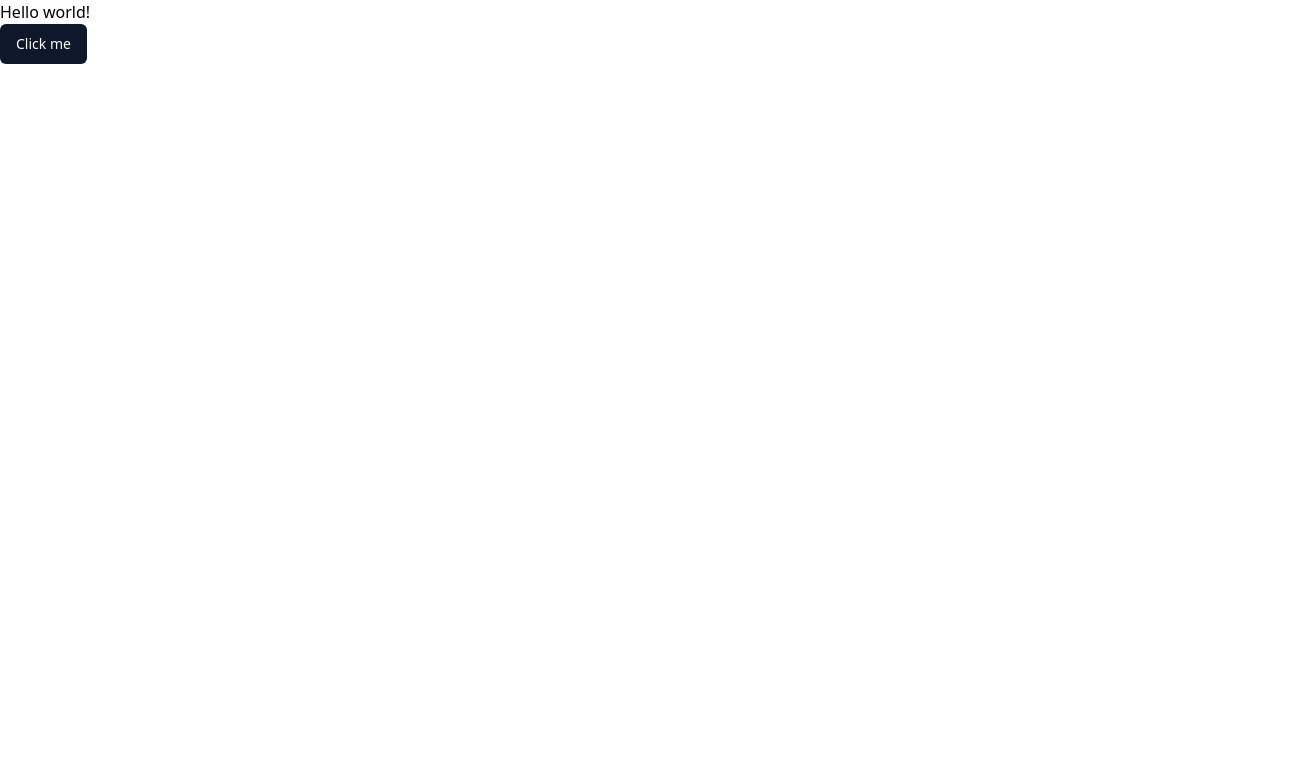
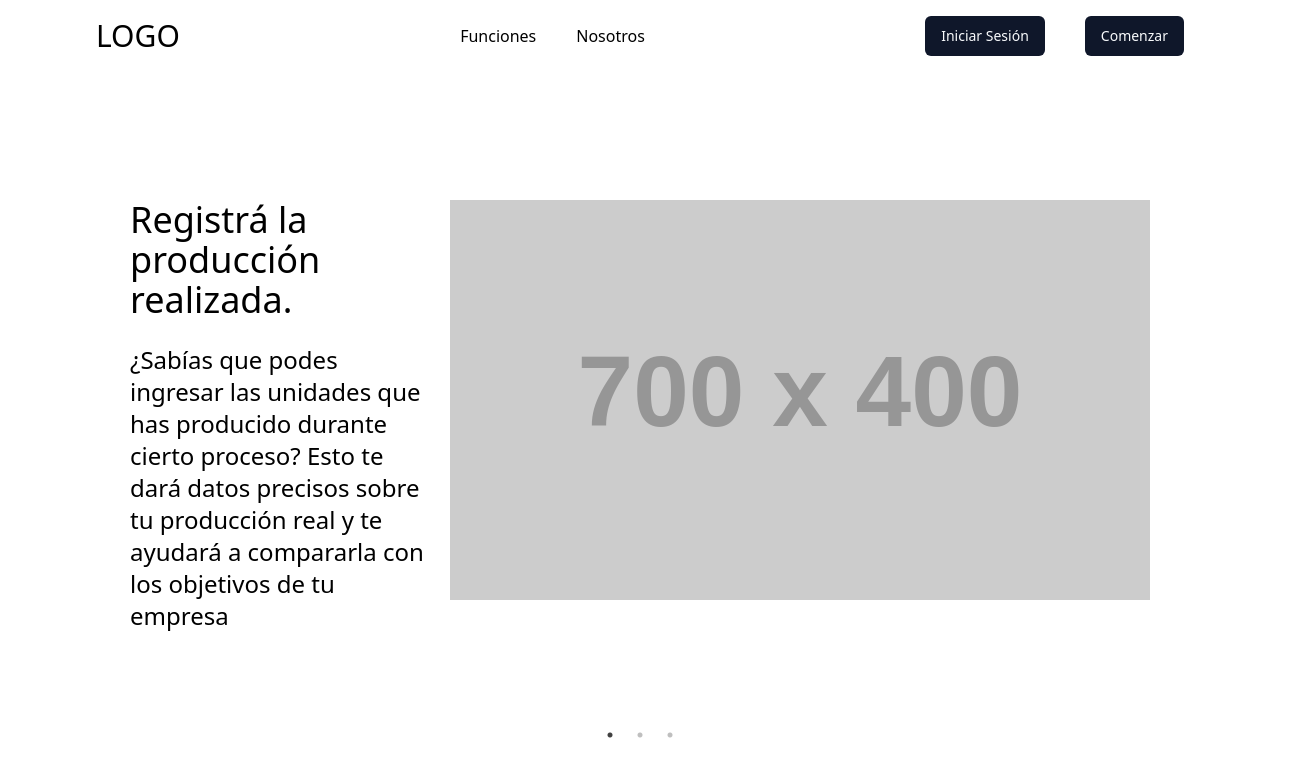
Before and after one commit to No-Country/s13-11-m-java, a React (Vite) app in the folder frontend/: page / in a window 1280 px wide. Shown: the top 776 px of the page, 1305 px wide, since content can reach past the window. Built offline with nearby package versions, Linux system fonts and the light colour scheme.

Commit message:
Started onBoarding page using react-slick

```diff
--- a/frontend/package.json
+++ b/frontend/package.json
@@ -24,6 +24,8 @@
     "react-dom": "^18.2.0",
     "react-redux": "^9.1.0",
     "react-router-dom": "^6.22.0",
+    "react-slick": "^0.30.1",
+    "slick-carousel": "^1.8.1",
     "sort-by": "^1.2.0",
     "tailwind-merge": "^2.2.1",
     "tailwindcss-animate": "^1.0.7"
--- /dev/null
+++ b/frontend/src/components/OnBoardingHeader.tsx
@@ -0,0 +1,20 @@
+import { Link } from "react-router-dom";
+import { Button } from "./ui/button";
+
+const OnBoardingHeader = () => {
+  return (
+    <div className="flex justify-between items-center px-24 py-4">
+      <h1 className="text-3xl">LOGO</h1>
+      <div className="flex gap-10">
+        <Link to="#">Funciones</Link>
+        <Link to="#">Nosotros</Link>
+      </div>
+      <div className="flex gap-10">
+        <Button>Iniciar Sesión</Button>
+        <Button>Comenzar</Button>
+      </div>
+    </div>
+  );
+};
+
+export default OnBoardingHeader;
--- a/frontend/src/main.tsx
+++ b/frontend/src/main.tsx
@@ -3,7 +3,6 @@ import ReactDOM from "react-dom/client";
 import "./index.css";
 import { RouterProvider } from "react-router-dom";
 import "./index.css";
-import { Button } from "./components/ui/button";
 import { router } from "./routes/mainRoutes";
 import { Provider } from "react-redux";
 import { store } from "./app/store";
@@ -12,7 +11,6 @@ ReactDOM.createRoot(document.getElementById("root")!).render(
   <React.StrictMode>
     <Provider store={store}>
       <RouterProvider router={router} />
-      <Button>Click me</Button>
     </Provider>
   </React.StrictMode>
 );
--- /dev/null
+++ b/frontend/src/pages/OnBoarding.tsx
@@ -0,0 +1,67 @@
+import React from "react";
+import Slider from "react-slick";
+import OnboardingHeader from "../components/OnBoardingHeader";
+import { Button } from "@/components/ui/button";
+import "slick-carousel/slick/slick.css";
+import "slick-carousel/slick/slick-theme.css";
+
+const settings = {
+  dots: true,
+  infinite: true,
+  speed: 1000,
+  slidesToShow: 1,
+  slidesToScroll: 1,
+};
+
+const Carousel: React.FC = () => {
+  return (
+    <div className="w-full">
+      <OnboardingHeader />
+      <Slider {...settings}>
+        <div cl>
+          <div className="flex justify-center">
+            <div className="flex justify-center items-start pt-32">
+              <div className="flex flex-col w-1/4">
+                <h2 className="text-4xl">Registrá la producción realizada.</h2>
+                <p className="text-2xl pt-6 pr-6">
+                  ¿Sabías que podes ingresar las unidades que has producido durante cierto proceso? Esto te dará datos
+                  precisos sobre tu producción real y te ayudará a compararla con los objetivos de tu empresa
+                </p>
+              </div>
+              <img src="https://via.placeholder.com/700x400" alt="placeholder" />
+            </div>
+          </div>
+        </div>
+        <div>
+          <div className="flex justify-center items-start pt-32">
+            <div className="flex flex-col w-1/4">
+              <h2 className="text-4xl">Modificá el tiempo de proceso.</h2>
+              <p className="text-2xl pt-6 pr-6">
+                Los trabajadores pueden ajustar el tiempo estimado de un proceso en base a su experiencia o si hay
+                cambios en las condiciones de producción. Esto ayuda a planificar y programar los procesos con mayor
+                precisión.
+              </p>
+            </div>
+            <img src="https://via.placeholder.com/700x400" alt="placeholder" />
+          </div>
+        </div>
+        <div>
+          <div className="flex justify-center items-start pt-32">
+            <div className="flex flex-col w-1/4 justify-start">
+              <h2 className="text-4xl">Añadí notas o aclaraciones.</h2>
+              <p className="text-2xl pt-6 pr-6">
+                Los trabajadores pueden poner notitas o comentarios importantes en un proceso específico referido a
+                cualquier problema que encuentren, ideas para mejorar o cualquier otra observación que sea útil para el
+                equipo de producción.
+              </p>
+              <Button className="mt-6 mx-10">Empezar Ahora</Button>
+            </div>
+            <img src="https://via.placeholder.com/700x400" alt="placeholder" />
+          </div>
+        </div>
+      </Slider>
+    </div>
+  );
+};
+
+export default Carousel;
--- a/frontend/src/routes/mainRoutes.tsx
+++ b/frontend/src/routes/mainRoutes.tsx
@@ -1,8 +1,9 @@
 import { createBrowserRouter } from "react-router-dom";
+import OnBoarding from "../pages/OnBoarding"; // Ensure this is the default export
 
 export const router = createBrowserRouter([
   {
     path: "/",
-    element: <div>Hello world!</div>,
+    element: <OnBoarding />,
   },
 ]);
```
Also changed, not shown: 1 other file (tests, documents, lock files or other folders).
